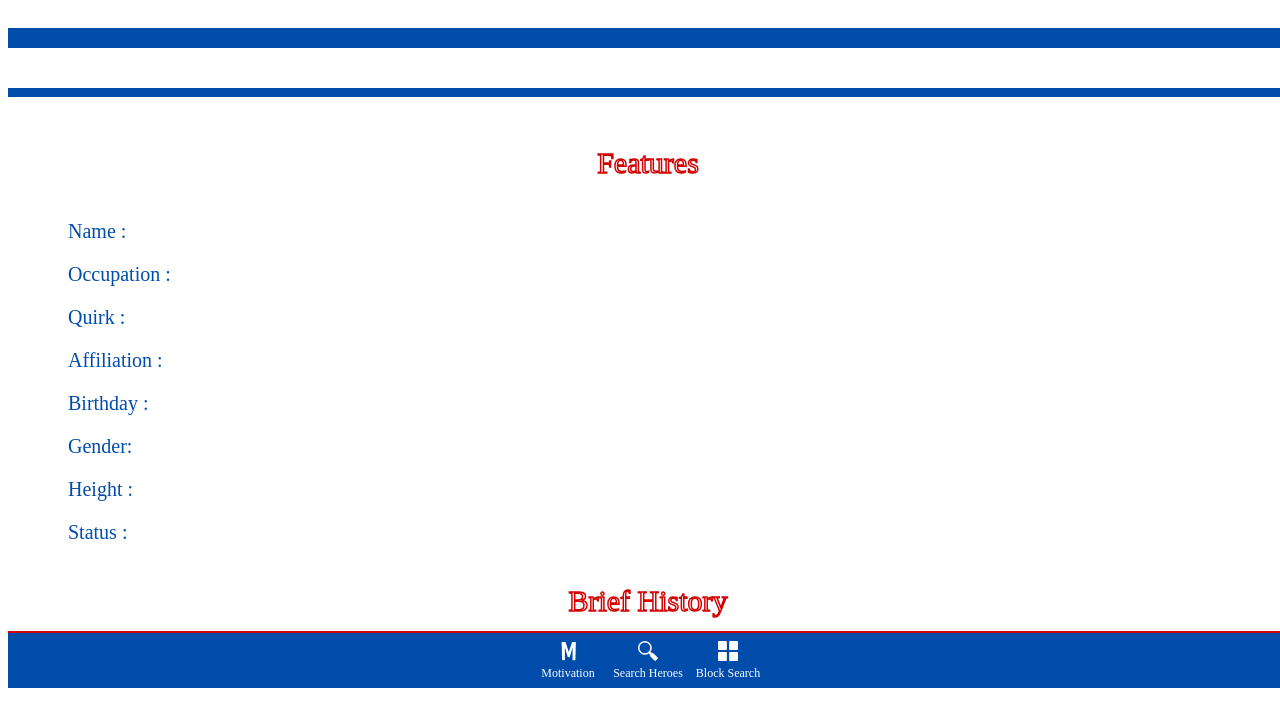
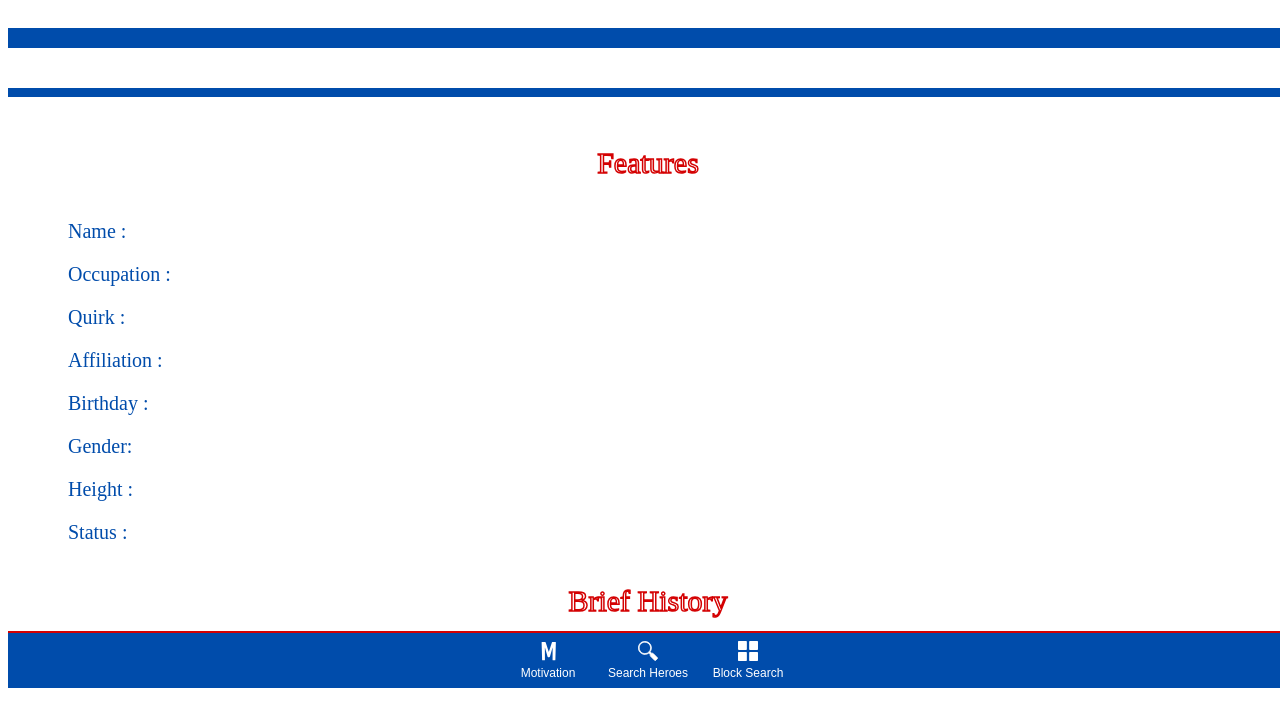
Before and after one commit to brennoAmaral/BokuNoHero, a Gatsby site: page / in a window 1280 px wide. Shown: the part 112-822 px from the top of the page. Built offline with nearby package versions, Linux system fonts and the light colour scheme; Gatsby itself is replaced by a stand-in of ours; no server answers.

Commit message:
trocando div por button no componente Menu

```diff
--- a/src/components/avatar/avatar.js
+++ b/src/components/avatar/avatar.js
@@ -1,33 +1,11 @@
 import React, { useEffect, useState } from "react";
-import styled from "styled-components";
 import getImagePerson from "../../services/getImage.js";
 import getData from "../../services/getData";
-import theme from "../../theme.js";
-import HyperTitle from "../hyperTitle";
+import HyperTitle from "../hyperTitle"
+import * as style from "./style.js"
 
 
 
-const Div = styled.div`
-margin: 0 0 10px 0;
-`
-const AliasDiv = styled.div`
-background-color: ${theme.primary};
-text-align: center;
-h1{
-  margin: 0;
-}
-`
-const AvatarStyle = styled.div`
-  display: flex;
-  background: linear-gradient(180deg,rgba(0,76,171,1) 50%,rgb(255 255 255) 50%);
-  justify-content: center;
-  align-items: center;
-`
-const DivImgStyle = styled.div`
-  img{
-    border-radius: 100%;
-  }
-`
 
 export default function Avatar() {
   const [characterImage, setCharacter] = useState([]);
@@ -44,17 +22,17 @@ export default function Avatar() {
 
 
   return (
-    <Div>
-      <AliasDiv>
+    <style.Div>
+      <style.AliasDiv>
         <HyperTitle>
           {data.alias}
         </HyperTitle>
-      </AliasDiv>
-      <AvatarStyle>
-        <DivImgStyle>
+      </style.AliasDiv>
+      <style.Avatar>
+        <style.DivImg>
           <img src={characterImage[characterImage.length-1]} />
-        </DivImgStyle>
-      </AvatarStyle>
-    </Div>
+        </style.DivImg>
+      </style.Avatar>
+    </style.Div>
   );
 }
--- a/src/components/avatar/style.js
+++ b/src/components/avatar/style.js
@@ -0,0 +1,24 @@
+import styled from "styled-components"
+import theme from "../../theme"
+
+export const Div = styled.div`
+margin: 0 0 10px 0;
+`
+export const AliasDiv = styled.div`
+background-color: ${theme.primary};
+text-align: center;
+h1{
+  margin: 0;
+}
+`
+export const Avatar = styled.div`
+  display: flex;
+  background: linear-gradient(180deg,rgba(0,76,171,1) 50%,rgb(255 255 255) 50%);
+  justify-content: center;
+  align-items: center;
+`
+export const DivImg = styled.div`
+  img{
+    border-radius: 100%;
+  }
+`
--- a/src/components/menu/menu.js
+++ b/src/components/menu/menu.js
@@ -4,60 +4,33 @@ import theme from '../../theme'
 import Motivation from '../../images/svg/motivation'
 import Loupe from '../../images/svg/loupe'
 import Blocks from '../../images/svg/blocks'
+import * as style from './style'
 
-export const heightMenu = 55;
-const NavBarStyle = styled.nav`
-  position: fixed;
-  bottom: 0;
-  display: flex;
-  align-items: center;
-  justify-content: space-between;
-  width: 100%;
-  height: ${heightMenu}px;
-  border-top: 2px solid ${theme.tertiary};
-  background-color: ${theme.primary};
-  div:first-of-type {
-    margin: 0  0 0 auto;
-  }
-  div:last-of-type {
-    margin: 0  auto 0 0 ;
-  }
-`
-const Div = styled.div`
-  display: flex;
-  flex-direction: column;
-  align-items: center;
-  width: 80px;
-  p {
-    font-size 12px;
-    color: ${theme.white};
-    margin: 5px 0 0 0;
-  }
-`
+
 export default function Menu() {
   return (
 
-    <NavBarStyle>
-      <Div>
+    <style.NavBar>
+      <style.Button>
         <Motivation/>
         <p>
           Motivation
         </p>
-      </Div>
+      </style.Button>
 
-      <Div>
+      <style.Button>
         <Loupe/>
         <p>
           Search Heroes
         </p>
-      </Div>
+      </style.Button>
 
-      <Div>
+      <style.Button >
         <Blocks/>
         <p>
           Block Search
         </p>
-      </Div>
-    </NavBarStyle>
+      </style.Button>
+    </style.NavBar>
   );
 }
--- /dev/null
+++ b/src/components/menu/style.js
@@ -0,0 +1,35 @@
+import styled from "styled-components";
+import theme from "../../theme";
+
+export const heightMenu = 55;
+export const NavBar = styled.nav`
+  position: fixed;
+  bottom: 0;
+  display: flex;
+  align-items: center;
+  justify-content: space-between;
+  width: 100%;
+  height: ${heightMenu}px;
+  border-top: 2px solid ${theme.tertiary};
+  background-color: ${theme.primary};
+  button:first-of-type {
+    margin: 0  0 0 auto;
+  }
+  button:last-of-type {
+    margin: 0  auto 0 0 ;
+  }
+`
+export const Button = styled.button`
+  border: none;
+  background-color: transparent;
+  mouse: pointer;
+  display: flex;
+  flex-direction: column;
+  align-items: center;
+  width: 100px;
+  p {
+    font-size 12px;
+    color: ${theme.white};
+    margin: 5px 0 0 0;
+  }
+`
--- a/src/pages/index.js
+++ b/src/pages/index.js
@@ -7,7 +7,7 @@ import BlueParagraph from "../components/blueParagraph"
 import BlackSpan from "../components/blackSpan"
 import Title from "../components/title"
 import Menu from "../components/menu"
-import { heightMenu } from "../components/Menu/menu"
+import { heightMenu } from "../components/Menu/style"
 
 const DivStyle = styled.div`
   width: 100vw;
```
